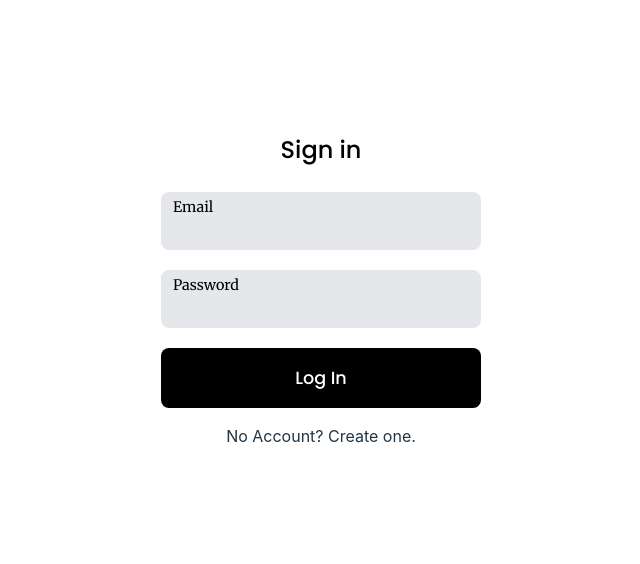
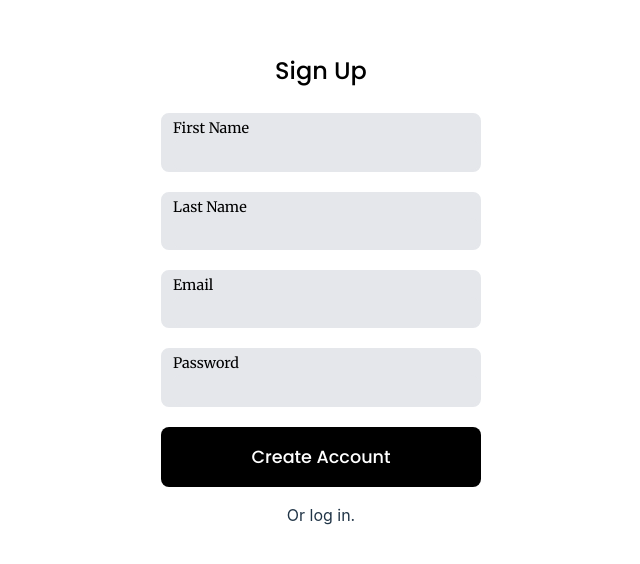
Before and after one commit to nchanyal/job-tracker, a React app: page / in a window 1280 px wide. Shown: the part 114-678 px from the top of the page, without its empty margins (319-959 px from the left). Built offline with nearby package versions, Linux system fonts and the light colour scheme; the HTML template or start-up script is replaced by a standard one.

Commit message:
Add page to register user

```diff
--- a/src/App.jsx
+++ b/src/App.jsx
@@ -1,9 +1,10 @@
 import SignInForm from './components/SignInForm/index.jsx';
+import RegisterForm from './components/RegisterForm/index.jsx';
 import './App.css';
 
 function App() {
   return (
-    <SignInForm />
+    <RegisterForm />
   );
 }
 
--- /dev/null
+++ b/src/components/RegisterForm/index.jsx
@@ -0,0 +1,31 @@
+import classes from '../SignInForm/SignInForm.module.css';
+
+function RegisterForm() {
+    return (
+        <div className={`${classes.formContainer}`}>
+            <p className={`${classes.signUp}`}>Sign Up</p>
+            <form action='#' method='post'>
+                <div className={`${classes.inputContainer}`}>
+                    <p>First Name</p>
+                    <input type='text' id='firstName' name='first_name' maxLength={20} required/>
+                </div>
+                <div className={`${classes.inputContainer}`}>
+                    <p>Last Name</p>
+                    <input type='text' id='lastName' name='last_name' maxLength={20} required/>
+                </div>
+                <div className={`${classes.inputContainer}`}>
+                    <p>Email</p>
+                    <input type='email' id='email' name='user_email' required/>
+                </div>
+                <div className={`${classes.inputContainer}`}>
+                    <p>Password</p>
+                    <input type='password' id='password' name='user_password' maxLength={128} minLength={5} required/>
+                </div>
+                <button className={`${classes.submitButton}`} type='submit'>Create Account</button>
+                <p>Or log in.</p>
+            </form>
+        </div>
+    );
+}
+
+export default RegisterForm;
--- a/src/components/SignInForm/SignInForm.module.css
+++ b/src/components/SignInForm/SignInForm.module.css
@@ -6,12 +6,14 @@
 }
 
 .signIn,
+.signUp,
 .submitButton {
     font-family: 'Poppins';
     font-weight: 500;
 }
 
-.signIn {
+.signIn,
+.signUp {
     font-size: 1.5em;
     color: black;
 }
--- a/src/components/SignInForm/index.jsx
+++ b/src/components/SignInForm/index.jsx
@@ -4,7 +4,7 @@ function SignInForm() {
     return (
         <div className={`${classes.formContainer}`}>
             <p className={`${classes.signIn}`}>Sign in</p>
-            <form action='#' method='get'>
+            <form action='#' method='post'>
                 <div className={`${classes.inputContainer}`}>
                     <p>Email</p>
                     <input type='email' id='email' name='user_email' required/>
```
